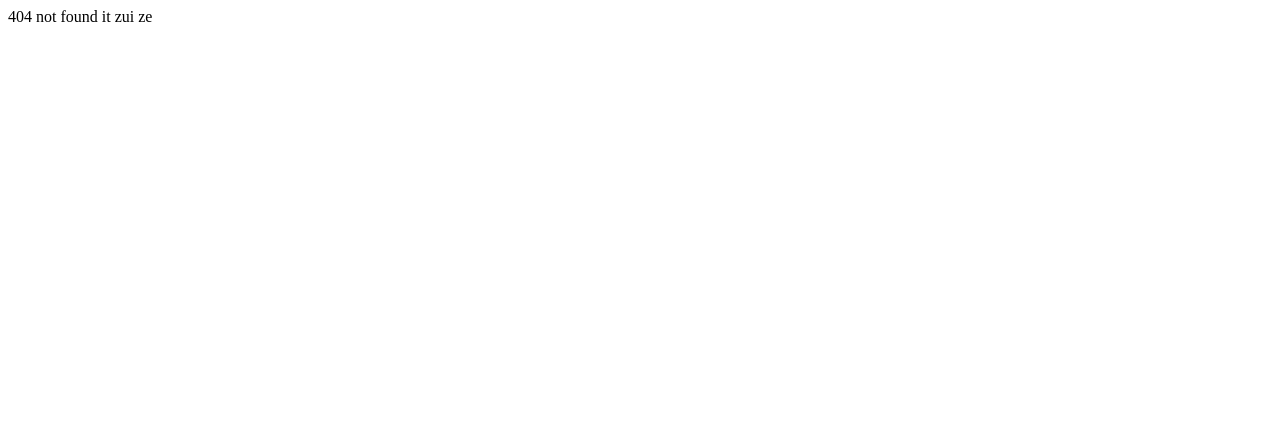
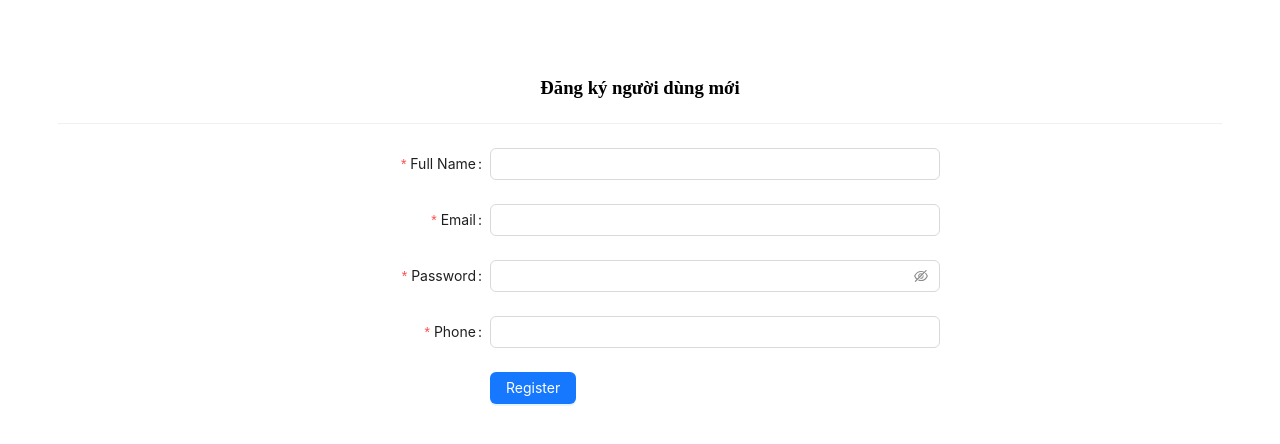
Before and after one commit to thachvabach2/react-ecommerce, a React (Vite) app in the folder frontend/: page /register in a window 1280 px wide. Before the commit this address had no page. Shown: the top 444 px of the page. Built offline with nearby package versions, Linux system fonts and the light colour scheme.

Commit message:
Design Register Form

```diff
--- a/frontend/index.html
+++ b/frontend/index.html
@@ -5,7 +5,7 @@
     <meta charset="UTF-8" />
     <link rel="icon" type="image/svg+xml" href="/vite.svg" />
     <meta name="viewport" content="width=device-width, initial-scale=1.0" />
-    <title>React</title>
+    <title>E-commerce</title>
 </head>
 
 <body>
--- a/frontend/src/App.jsx
+++ b/frontend/src/App.jsx
@@ -10,6 +10,7 @@ import BookPage from './pages/book';
 import Header from './components/header';
 import Footer from './components/footer';
 import Home from './components/Home';
+import RegisterPage from './pages/register';
 
 const Layout = () => {
     return (
@@ -43,6 +44,10 @@ const router = createBrowserRouter([
         path: "/login",
         element: <LoginPage />,
     },
+    {
+        path: "/register",
+        element: <RegisterPage />,
+    },
 ]);
 
 export default function App() {
--- /dev/null
+++ b/frontend/src/pages/register/index.jsx
@@ -0,0 +1,65 @@
+import { Button, Divider, Form, Input } from 'antd';
+
+
+const RegisterPage = () => {
+
+    const onFinish = (values) => {
+        console.log('Success:', values);
+    };
+
+
+
+    return (
+        <div className='register-page' style={{ padding: '50px' }}>
+            <h3 style={{ textAlign: 'center' }}>Đăng ký người dùng mới</h3>
+            <Divider />
+            <Form
+                name="basic"
+                labelCol={{ span: 6 }}
+                style={{ maxWidth: 600, margin: '0 auto' }}
+                onFinish={onFinish}
+                autoComplete="off"
+            >
+                <Form.Item
+                    label="Full Name"
+                    name="fullName"
+                    rules={[{ required: true, message: 'fullname không được để trống!' }]}
+                >
+                    <Input />
+                </Form.Item>
+
+                <Form.Item
+                    label="Email"
+                    name="email"
+                    rules={[{ required: true, message: 'email không được để trống!' }]}
+                >
+                    <Input />
+                </Form.Item>
+
+                <Form.Item
+                    label="Password"
+                    name="password"
+                    rules={[{ required: true, message: 'password không được để trống!' }]}
+                >
+                    <Input.Password />
+                </Form.Item>
+
+                <Form.Item
+                    label="Phone"
+                    name="phone"
+                    rules={[{ required: true, message: 'phone không được để trống!' }]}
+                >
+                    <Input />
+                </Form.Item>
+
+                <Form.Item wrapperCol={{ offset: 6, span: 16 }}>
+                    <Button type="primary" htmlType="submit">
+                        Register
+                    </Button>
+                </Form.Item>
+            </Form>
+        </div>
+    )
+}
+
+export default RegisterPage;
```
